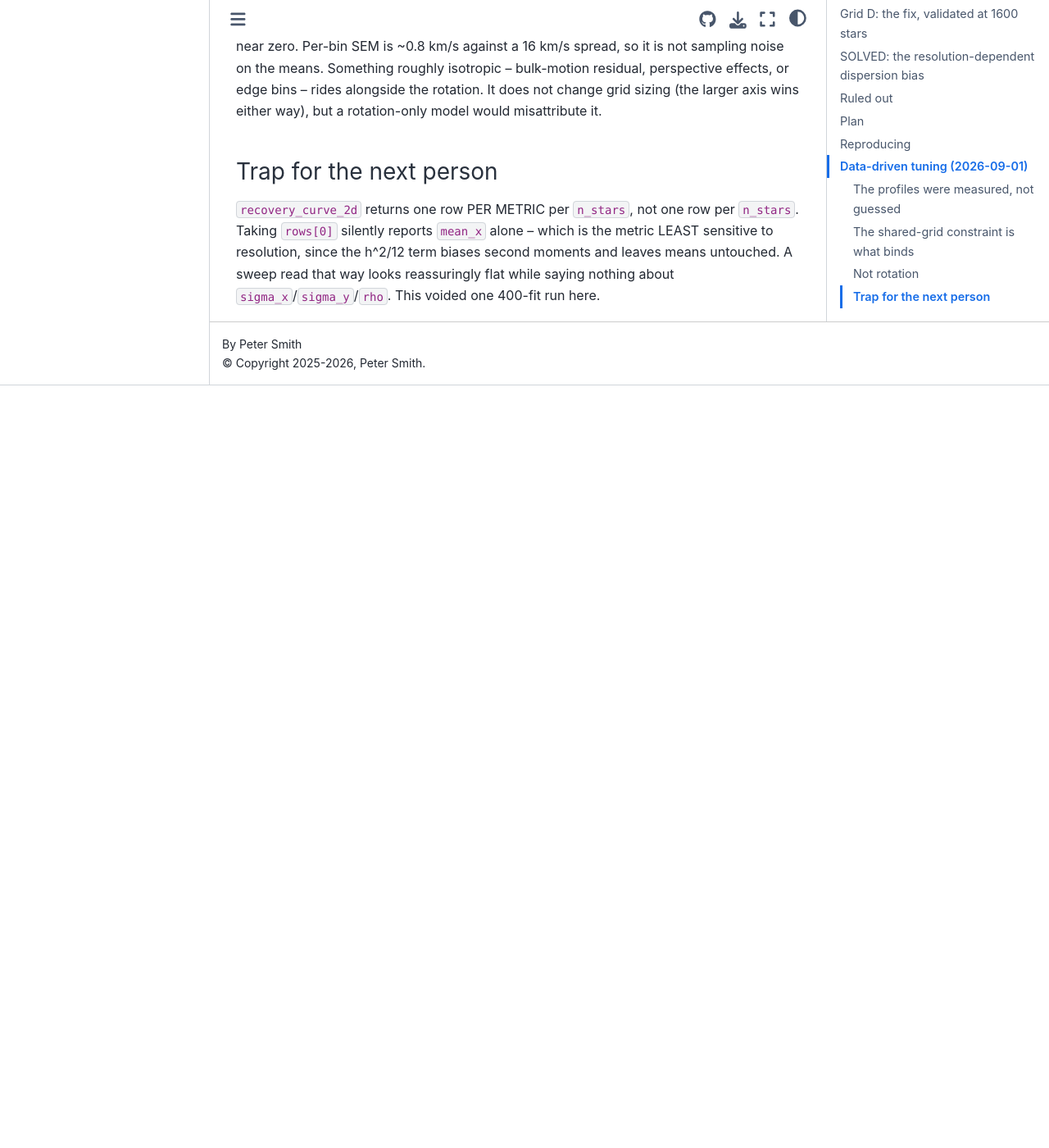
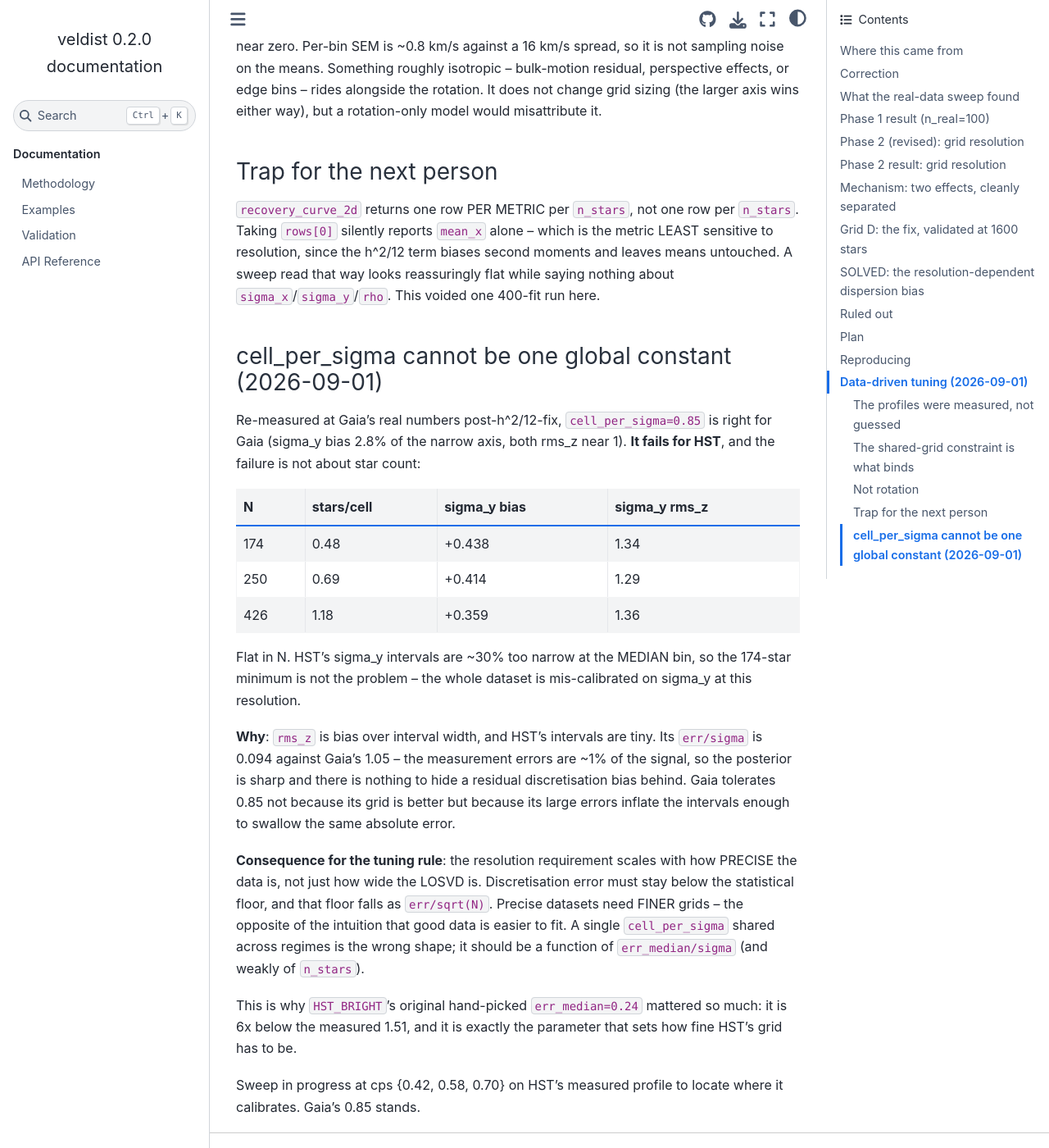
Before and after one commit to pjs902/veldist, a Sphinx documentation site: the page built from docs/handoff-2d-tilt-recovery.md, in a window 1280 px wide and 1400 px high, scrolled down 16353 px. Shown: the whole window at 82% size. Built offline with Sphinx 7.4.7 and the Sphinx Book theme 1.1.4, drawn with Linux system fonts in a browser that asks for light colours; before the commit the page ends 16823 px from its top, so only the background shows below that.

Commit message:
docs(handoff): cell_per_sigma is regime-dependent, and HST fails Gaia's value
HST is mis-calibrated on sigma_y (rms_z ~1.3) at cell_per_sigma=0.85 across
174/250/426 stars per bin -- flat in N, so this is not the sparse-bin
problem the run set out to test; the median bin fails too.

The mechanism is that rms_z is bias over interval width, and HST's err/sigma
is 0.094 against Gaia's 1.05. Its posterior is sharp, so the same absolute
discretisation bias breaks calibration that Gaia's large errors hide. The
resolution requirement therefore scales with the data's PRECISION: precise
datasets need finer grids, which inverts the usual intuition.

A single global cell_per_sigma is the wrong shape for the rule.

```diff
--- a/docs/handoff-2d-tilt-recovery.md
+++ b/docs/handoff-2d-tilt-recovery.md
@@ -634,3 +634,41 @@ the metric LEAST sensitive to resolution, since the h^2/12 term biases
 second moments and leaves means untouched. A sweep read that way looks
 reassuringly flat while saying nothing about `sigma_x`/`sigma_y`/`rho`.
 This voided one 400-fit run here.
+
+### cell_per_sigma cannot be one global constant (2026-09-01)
+
+Re-measured at Gaia's real numbers post-h^2/12-fix, `cell_per_sigma=0.85`
+is right for Gaia (sigma_y bias 2.8% of the narrow axis, both rms_z near 1).
+**It fails for HST**, and the failure is not about star count:
+
+| N | stars/cell | sigma_y bias | sigma_y rms_z |
+|---|---|---|---|
+| 174 | 0.48 | +0.438 | 1.34 |
+| 250 | 0.69 | +0.414 | 1.29 |
+| 426 | 1.18 | +0.359 | 1.36 |
+
+Flat in N. HST's sigma_y intervals are ~30% too narrow at the MEDIAN bin,
+so the 174-star minimum is not the problem -- the whole dataset is
+mis-calibrated on sigma_y at this resolution.
+
+**Why**: `rms_z` is bias over interval width, and HST's intervals are tiny.
+Its `err/sigma` is 0.094 against Gaia's 1.05 -- the measurement errors are
+~1% of the signal, so the posterior is sharp and there is nothing to hide a
+residual discretisation bias behind. Gaia tolerates 0.85 not because its
+grid is better but because its large errors inflate the intervals enough to
+swallow the same absolute error.
+
+**Consequence for the tuning rule**: the resolution requirement scales with
+how PRECISE the data is, not just how wide the LOSVD is. Discretisation
+error must stay below the statistical floor, and that floor falls as
+`err/sqrt(N)`. Precise datasets need FINER grids -- the opposite of the
+intuition that good data is easier to fit. A single `cell_per_sigma` shared
+across regimes is the wrong shape; it should be a function of
+`err_median/sigma` (and weakly of `n_stars`).
+
+This is why `HST_BRIGHT`'s original hand-picked `err_median=0.24` mattered
+so much: it is 6x below the measured 1.51, and it is exactly the parameter
+that sets how fine HST's grid has to be.
+
+Sweep in progress at cps {0.42, 0.58, 0.70} on HST's measured profile to
+locate where it calibrates. Gaia's 0.85 stands.
```
